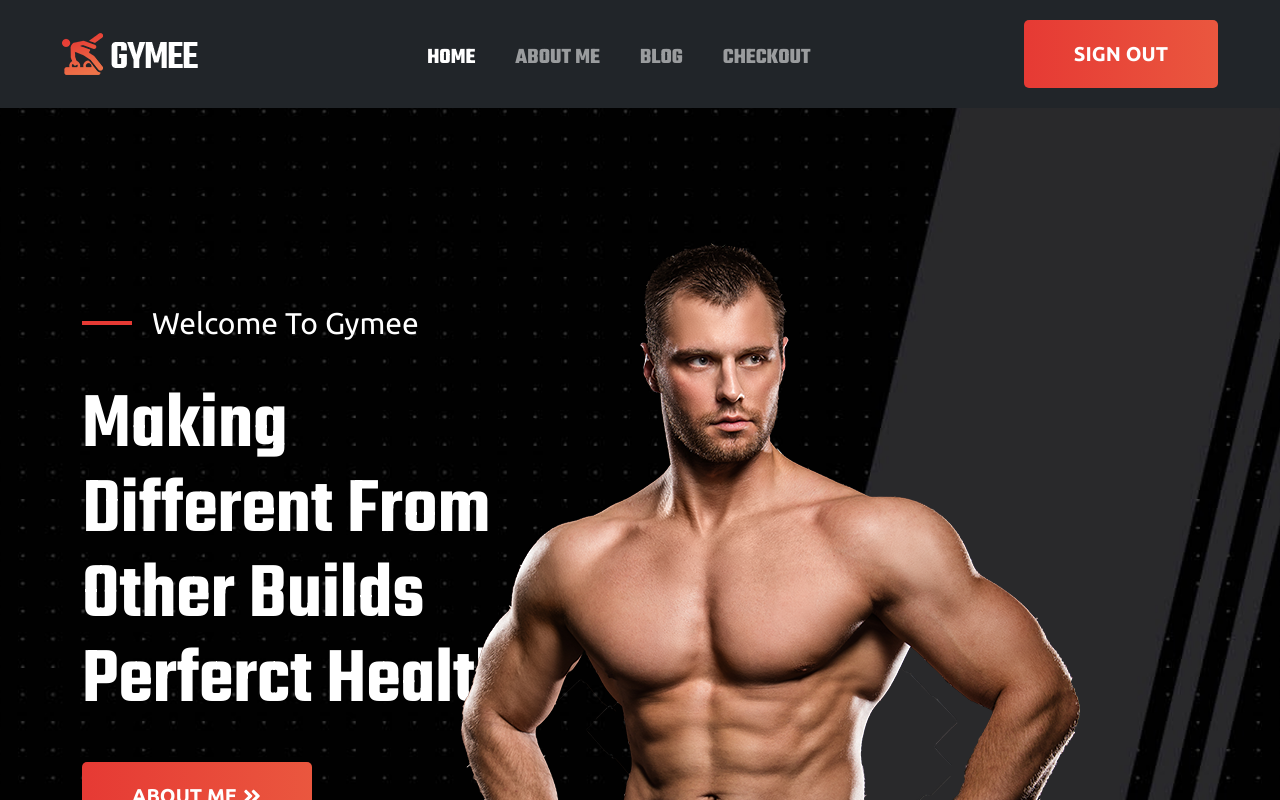
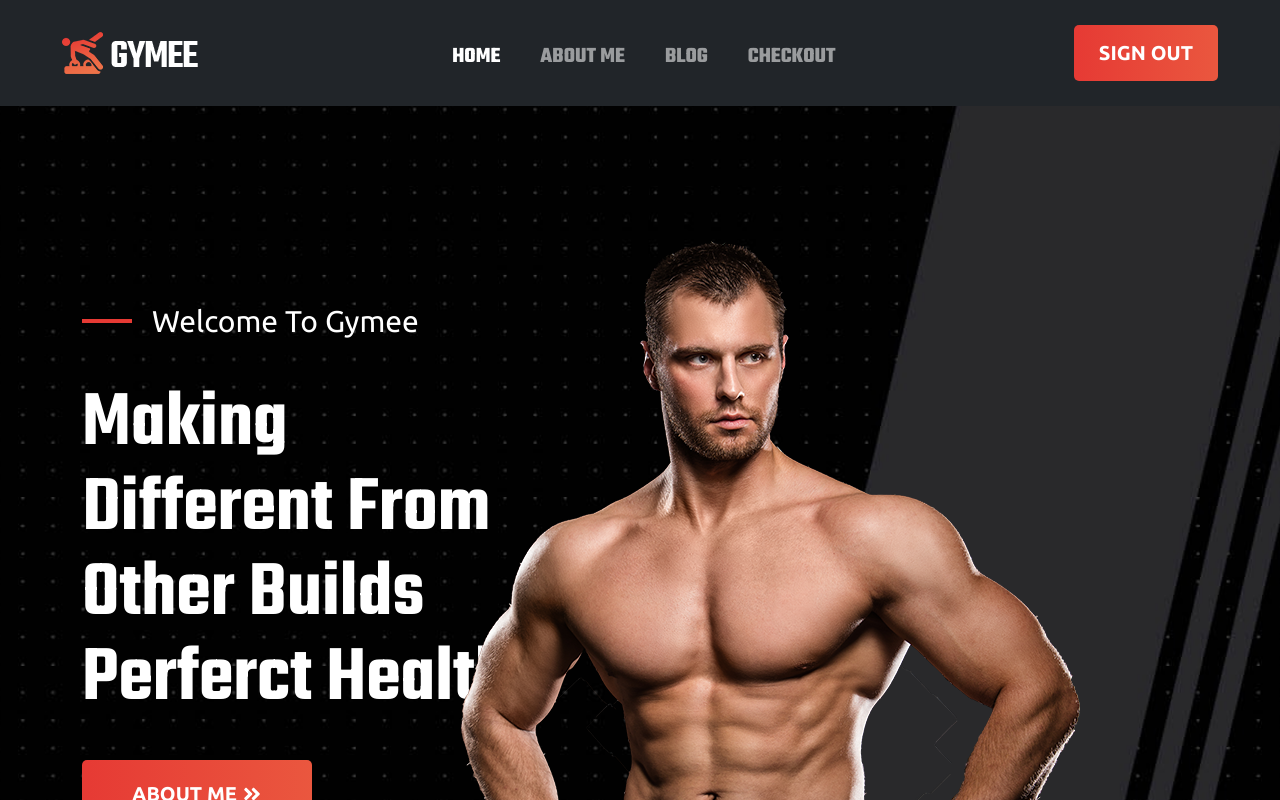
Before and after one commit to shakibdshy/Gyme---Personal-Training-Center, a React (Create React App) app: page / in a window 1280 px wide. Shown: the top 800 px of the page. Built offline with nearby package versions, Linux system fonts and the light colour scheme; no server answers.

Commit message:
Fixed Checkout Page

```diff
--- a/src/App.js
+++ b/src/App.js
@@ -22,14 +22,14 @@ function App() {
         <Route path='/about' element={<About />} />
         <Route path='/blog' element={<Blog />} />
         <Route
-          path='/checkout'
+          path='/checkout/:checkoutId'
           element={
             <RequireAuth>
               <Checkout />
             </RequireAuth>
           }
         />
-        <Route path='/checkout/:checkoutId' element={<Checkout />} />
+        {/* <Route path='/checkout/:checkoutId' element={<Checkout />} /> */}
         <Route path='/login' element={<Login />} />
         <Route path='/register' element={<Register />} />
         <Route path='*' element={<Notfound />} />
--- a/src/Layout/Header/Header.css
+++ b/src/Layout/Header/Header.css
@@ -9,3 +9,7 @@
     font-size: 22px;
     padding: 20px 20px 13px !important;
 }
+
+.header-area .btn {
+    padding: 18px 25px;
+}
--- a/src/Pages/Blog/Blog.js
+++ b/src/Pages/Blog/Blog.js
@@ -17,7 +17,7 @@ const Blog = () => {
                   Authorization is the process of verifying the identity of a
                   user.
                 </p>
-                <table class='table table-responsive'>
+                <table className='table table-responsive'>
                   <thead>
                     <tr>
                       <th>
@@ -57,8 +57,8 @@ const Blog = () => {
             <div className='card'>
               <div className='card-body'>
                 <h3 className='card-title'>
-                  2. Why are you using firebase? What other options do you have to
-                  implement authentication?
+                  2. Why are you using firebase? What other options do you have
+                  to implement authentication?
                 </h3>
                 <p className='card-text'>
                   Google Firebase offers to many features, it is one of the best
@@ -88,8 +88,8 @@ const Blog = () => {
             <div className='card'>
               <div className='card-body'>
                 <h3 className='card-title'>
-                  3. What other services does <code>firebase</code> provide other
-                  than authentication
+                  3. What other services does <code>firebase</code> provide
+                  other than authentication
                 </h3>
                 <p className='card-text'>
                   There are many services which are provides Firebase without
```
